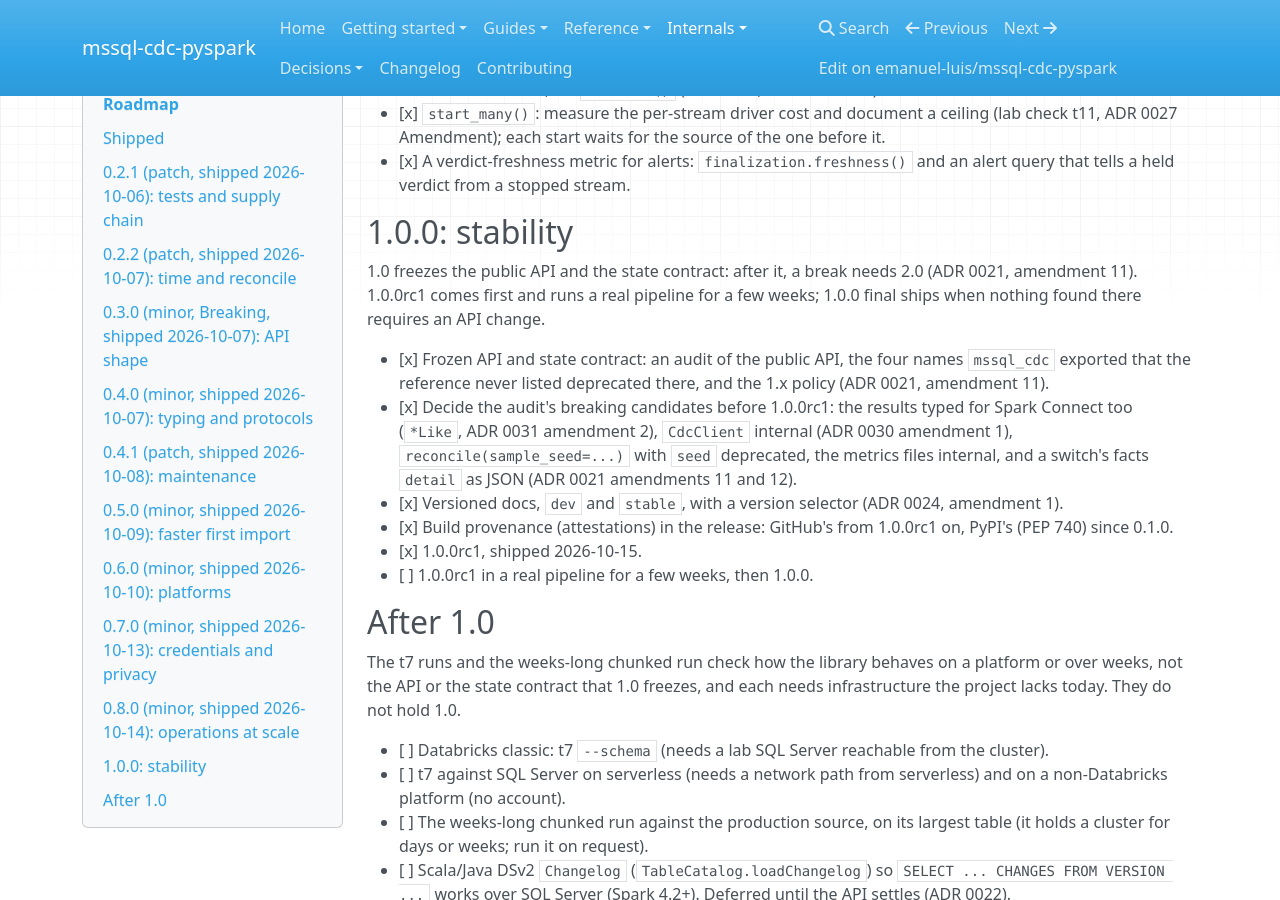
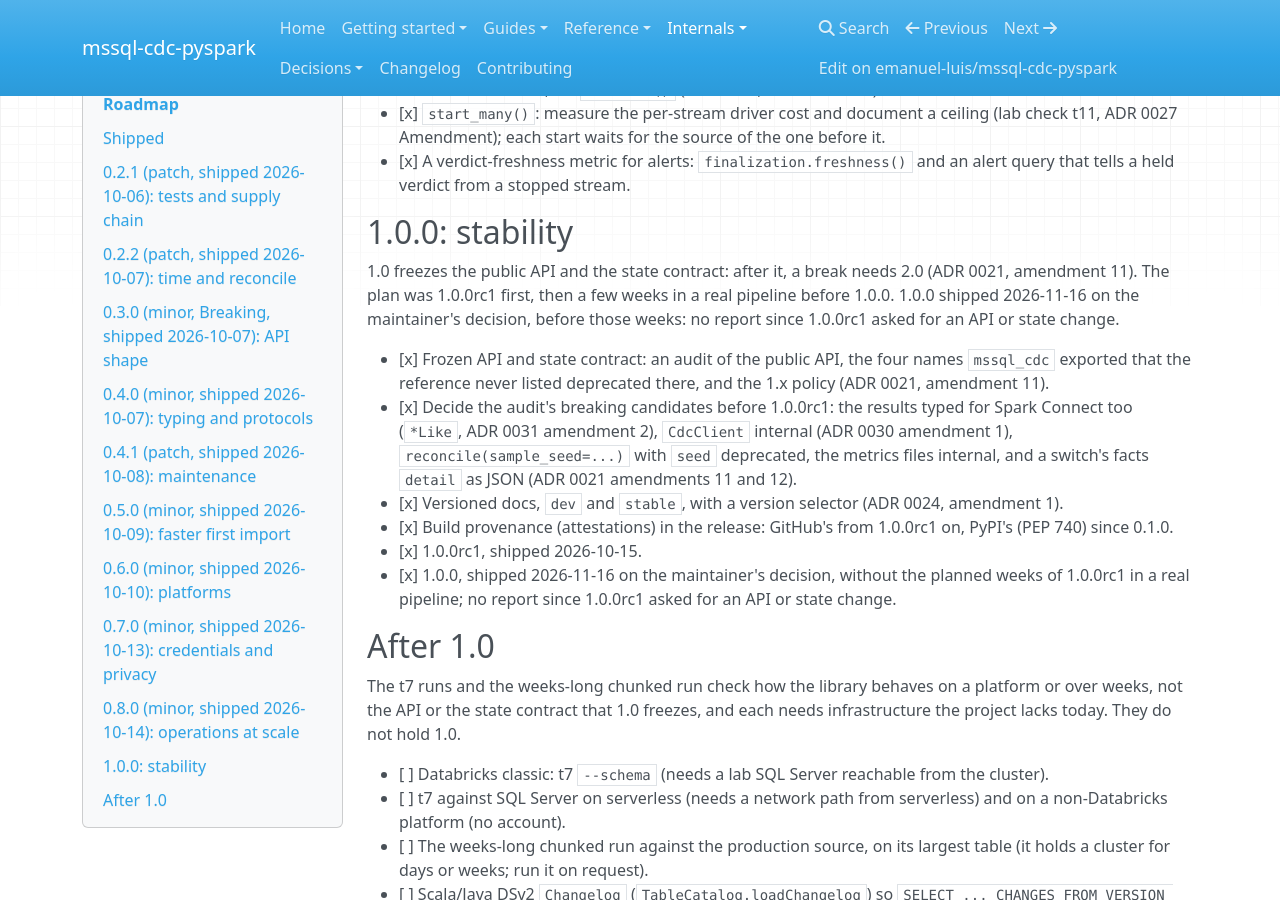
Before and after one commit to emanuel-luis/mssql-cdc-pyspark, an MkDocs documentation site: the page built from docs/ROADMAP.md, in a window 1280 px wide and 900 px high, scrolled down 2742 px. Built offline with MkDocs 1.6.1, drawn with Linux system fonts in a browser that asks for light colours; nearby versions of some CDN libraries.

Commit message:
chore(release): 1.0.0
Set the version to 1.0.0 and the Development Status classifier to Production/Stable. The changelog's 1.0.0 section takes the Unreleased entry and states the same state as 1.0.0rc1. The roadmap closes its 1.0 item, and ADR 0021 amendment 11 records that 1.0.0 ships on the maintainer's decision before the planned weeks of 1.0.0rc1 in a real pipeline, since no report since the release candidate asked for an API or state change. The install pins in the Databricks guide, the docs home and the example notebook move to 1.0.0.

Signed-off-by: Emanuel Luis <emanuel.filho08@gmail.com>

```diff
--- a/docs/ROADMAP.md
+++ b/docs/ROADMAP.md
@@ -134,8 +134,9 @@ or deprecates; only a major breaks the Python API (listed under "Breaking" in
 ## 1.0.0: stability
 
 1.0 freezes the public API and the state contract: after it, a break needs 2.0 (ADR 0021,
-amendment 11). 1.0.0rc1 comes first and runs a real pipeline for a few weeks; 1.0.0 final
-ships when nothing found there requires an API change.
+amendment 11). The plan was 1.0.0rc1 first, then a few weeks in a real pipeline before
+1.0.0. 1.0.0 shipped 2026-11-16 on the maintainer's decision, before those weeks: no report
+since 1.0.0rc1 asked for an API or state change.
 
 - [x] Frozen API and state contract: an audit of the public API, the four names
       `mssql_cdc` exported that the reference never listed deprecated there, and the 1.x
@@ -148,7 +149,9 @@ ships when nothing found there requires an API change.
 - [x] Build provenance (attestations) in the release: GitHub's from 1.0.0rc1 on, PyPI's
       (PEP 740) since 0.1.0.
 - [x] 1.0.0rc1, shipped 2026-10-15.
-- [ ] 1.0.0rc1 in a real pipeline for a few weeks, then 1.0.0.
+- [x] 1.0.0, shipped 2026-11-16 on the maintainer's decision, without the planned weeks of
+      1.0.0rc1 in a real pipeline; no report since 1.0.0rc1 asked for an API or state
+      change.
 
 ## After 1.0
 
--- a/pyproject.toml
+++ b/pyproject.toml
@@ -4,7 +4,7 @@ build-backend = "setuptools.build_meta"
 
 [project]
 name = "mssql-cdc-pyspark"
-version = "1.0.0rc1"
+version = "1.0.0"
 description = "Platform-agnostic PySpark streaming source for SQL Server CDC, with a partition-finalization (completeness) signal"
 readme = "README.md"
 requires-python = ">=3.10"
@@ -13,7 +13,7 @@ license-files = ["LICENSE"]
 authors = [{ name = "Emanuel Luis" }]
 keywords = ["spark", "pyspark", "sql-server", "cdc", "delta-lake", "datasource-v2", "arrow"]
 classifiers = [
-  "Development Status :: 4 - Beta",
+  "Development Status :: 5 - Production/Stable",
   "Intended Audience :: Developers",
   "Operating System :: OS Independent",
   "Programming Language :: Python :: 3",
```
Also changed, not shown: CHANGELOG.md (+16 -1 lines), CLAUDE.md (+2 -2 lines), docs/DATABRICKS.md (+2 -2 lines), docs/decisions/0021-compatibility-policy-for-0x.md (+5 -2 lines), docs/decisions/README.md (+1 -1 lines), docs/index.md (+1 -1 lines), 2 other files.
